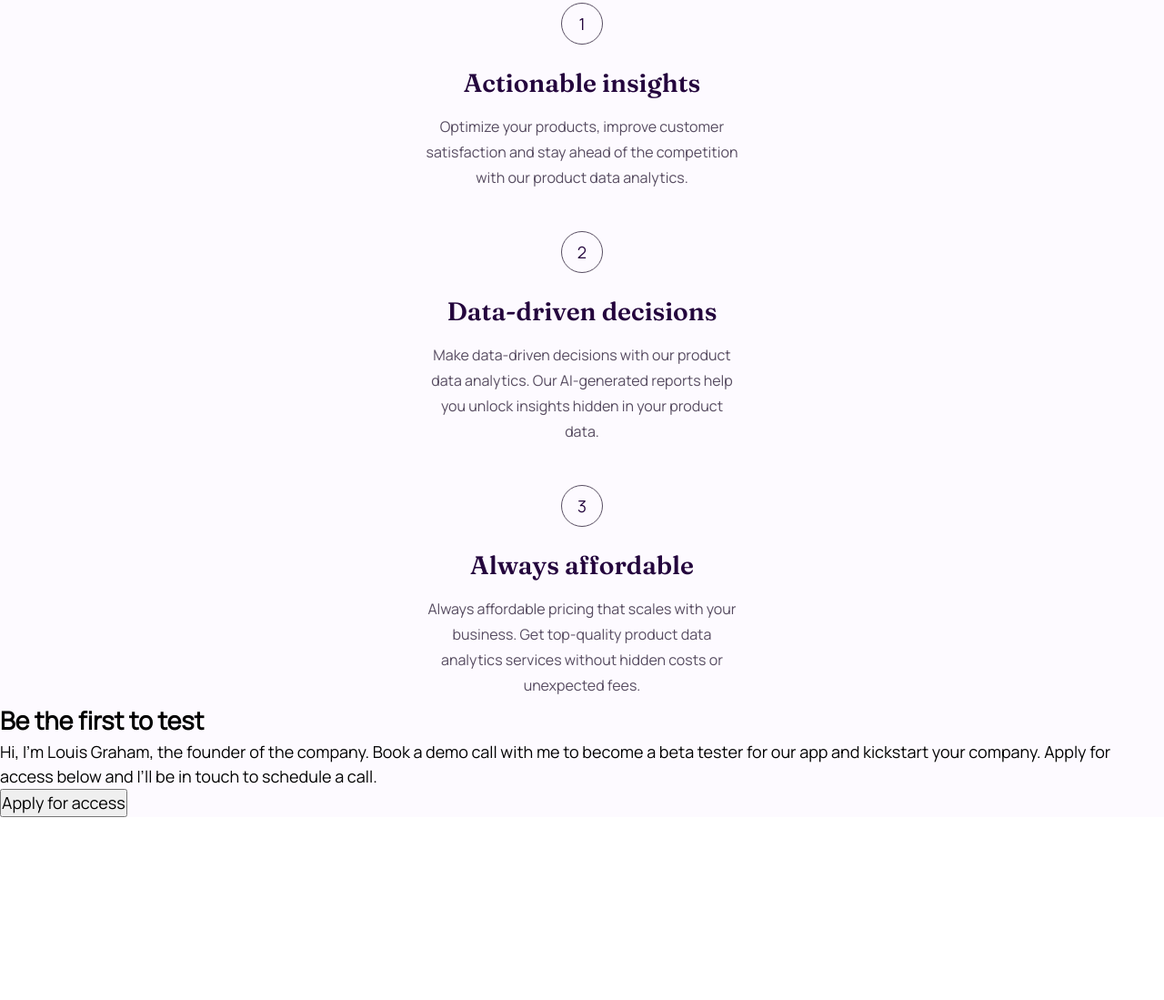
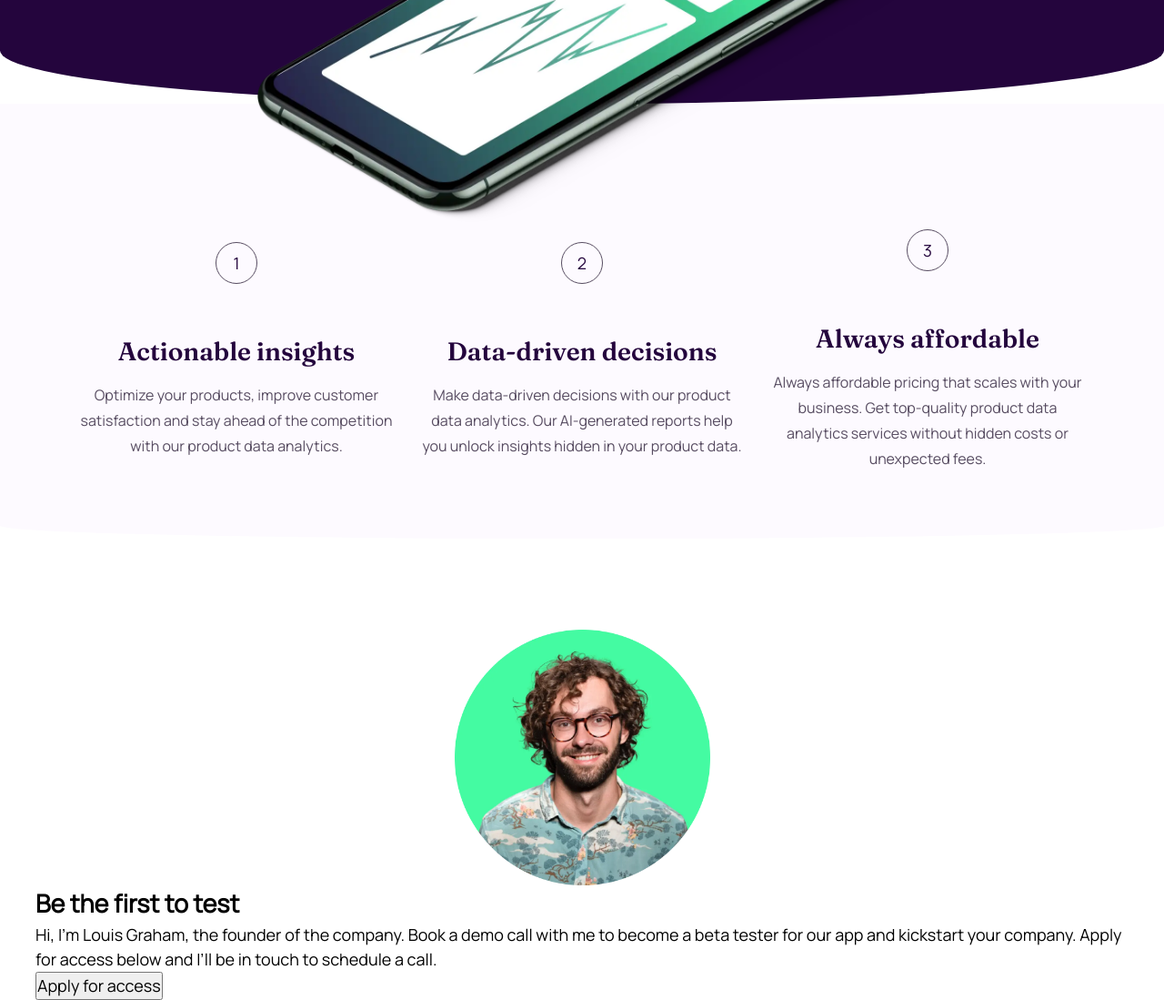
Before and after one commit to tunde-james/workit-landing-page, a plain HTML site: page workit-landing-page/index.html in a window 1280 px wide. Shown: the part 616-1715 px from the top of the page at 91% size. Before the commit the page ends 1514 px from the top, so only its background shows below. Drawn offline with Linux system fonts and the light colour scheme.

Commit message:
Style the benefit section for mobile, tablet, and desktop

```diff
--- a/workit-landing-page/index.html
+++ b/workit-landing-page/index.html
@@ -49,67 +49,55 @@
       </div>
     </header>
 
-    <main class="main">
-      <div class="container">
+    <main>
+      <div class="container main">
         <ol class="workit-benefits">
           <li class="workit-benefitItem">
+            <p class="benefit-number">1</p>
+            <div class="benefit-info">
               <h3 class="benefit-title">Actionable insights</h3>
-            <p>
+              <p class="benefit-description">
                 Optimize your products, improve customer satisfaction and stay
                 ahead of the competition with our product data analytics.
               </p>
+            </div>
           </li>
 
           <li class="workit-benefitItem">
+            <p class="benefit-number">2</p>
+            <div class="benefit-info">
               <h3 class="benefit-title">Data-driven decisions</h3>
-            <p>
+              <p class="benefit-description">
                 Make data-driven decisions with our product data analytics. Our
                 AI-generated reports help you unlock insights hidden in your
                 product data.
               </p>
+            </div>
           </li>
 
           <li class="workit-benefitItem">
+            <p class="benefit-number">3</p>
+            <div class="benefit-info">
               <h3 class="benefit-title">Always affordable</h3>
-            <p>
+              <p class="benefit-description">
                 Always affordable pricing that scales with your business. Get
                 top-quality product data analytics services without hidden costs
                 or unexpected fees.
               </p>
+            </div>
           </li>
         </ol>
-
-        <!-- <div>
-          <p class="point-number">1</p>
-          <h3>Actionable insights</h3>
-          <p>
-            Optimize your products, improve customer satisfaction and stay ahead
-            of the competition with our product data analytics.
-          </p>
-        </div> -->
-
-        <!-- <div>
-          <p>2</p>
-          <h3>Data-driven decisions</h3>
-          <p>
-            Make data-driven decisions with our product data analytics. Our
-            AI-generated reports help you unlock insights hidden in your product
-            data.
-          </p>
-        </div> -->
-        <!--
-        <div>
-          <p>2</p>
-          <h3>Always affordable</h3>
-          <p>
-            Always affordable pricing that scales with your business. Get
-            top-quality product data analytics services without hidden costs or
-            unexpected fees.
-          </p>
-        </div> -->
       </div>
 
-      <div>
+      <section>
+        <div class="container test-workit">
+          <img
+            src="./assets/images/image-founder.webp"
+            alt="workit founder"
+            class="workit-founder"
+          />
+
+          <div class="">
             <h2>Be the first to test</h2>
             <p>
               Hi, I'm Louis Graham, the founder of the company. Book a demo call
@@ -119,6 +107,8 @@
             </p>
             <button>Apply for access</button>
           </div>
+        </div>
+      </section>
     </main>
   </body>
 </html>
--- a/workit-landing-page/styles/index.css
+++ b/workit-landing-page/styles/index.css
@@ -26,7 +26,6 @@ a {
 }
 
 .header {
-  background-image: url('');
   background-color: var(--dark-purple);
   color: var(--color-white);
   height: 481px;
@@ -94,6 +93,13 @@ a {
   padding-inline: 24px;
 }
 
+.hero .btn-primary:hover,
+.hero .btn-primary:active {
+  background-color: transparent;
+  color: var(--light-green);
+  border: 1px solid var(--light-green);
+}
+
 .hero .hero-image {
   width: 292px;
   height: 168px;
@@ -102,8 +108,8 @@ a {
 
 .main {
   background-color: var(--ghost-white);
-  padding-block-start: 69px;
-  overflow: visible;
+  padding-block: 69px;
+  border-radius: 50% 50% 50% 50% / 0% 0% 3% 3%;
 }
 
 .workit-benefits {
@@ -117,7 +123,17 @@ a {
   margin-block-start: 69px;
 }
 
-.workit-benefitItem:before {
+.workit-benefitItem {
+  counter-increment: item;
+  margin-bottom: 5px;
+  display: flex;
+  flex-direction: column;
+  justify-content: center;
+  align-items: center;
+  text-align: center;
+}
+
+.benefit-number {
   display: flex;
   justify-content: center;
   align-items: center;
@@ -130,16 +146,6 @@ a {
   margin-block-end: 24px;
 }
 
-.workit-benefitItem {
-  counter-increment: item;
-  margin-bottom: 5px;
-  display: flex;
-  flex-direction: column;
-  justify-content: center;
-  align-items: center;
-  text-align: center;
-}
-
 .benefit-title {
   font-family: var(--font-fraunces);
   font-size: 1.75rem;
@@ -149,8 +155,7 @@ a {
   margin-block-end: 16px;
 }
 
-.workit-benefitItem p {
-  width: 343px;
+.benefit-description {
   text-align: center;
   font-family: var(--font-manrope);
   font-size: 1rem;
@@ -158,9 +163,105 @@ a {
   line-height: 28px;
 }
 
+.test-workit {
+  display: flex;
+  flex-direction: column;
+  align-items: center;
+  justify-content: center;
+  padding-block-start: 100px;
+}
+
+.workit-founder {
+  width: 281px;
+  height: 281px;
+}
+
 @media (min-width: 768px) {
-  .hero-image {
-    width: 715px;
-    height: 427px;
+  .header {
+    height: 540px;
+    border-radius: 10% 10% 50% 50% / 0% 0% 8% 8%;
+  }
+
+  .container {
+    padding-inline: 39px;
+  }
+
+  .hero .hero-image {
+    width: 479px;
+    height: 286px;
+  }
+
+  .hero .hero-caption {
+    max-width: 573px;
+    font-size: 3.75rem;
+    line-height: 60px;
+    margin-block-start: 56px;
+  }
+
+  .workit-benefits {
+    margin-block-start: 109px;
+  }
+
+  .workit-benefitItem {
+    flex-direction: row;
+    gap: 32px;
+  }
+
+  .benefit-info {
+    max-width: 493px;
+    text-align: left;
+  }
+
+  .benefit-description {
+    text-align: left;
   }
 }
+
+@media (min-width: 1024px) {
+  .header {
+    height: 730px;
+    border-radius: 10% 10% 50% 50% / 0% 0% 8% 8%;
+  }
+
+  .navbar .btn-secondary {
+    font-size: 1.125rem;
+  }
+
+  .hero .hero-caption {
+    max-width: 635px;
+    font-size: 5rem;
+    line-height: 80px;
+    margin-block-start: 58px;
+  }
+
+  .hero .btn-primary {
+    font-size: 1.125rem;
+    letter-spacing: -0.18px;
+    padding-block: 16px;
+    padding-inline: 32px;
+  }
+
+  .hero .hero-image {
+    width: 715px;
+    height: 472px;
+  }
+
+  .workit-benefits {
+    flex-direction: row;
+    gap: 26px;
+    margin-block-start: 69px;
+  }
+
+  .workit-benefitItem {
+    flex-direction: column;
+  }
+
+  .benefit-info {
+    max-width: 354px;
+    text-align: center;
+  }
+
+  .benefit-description {
+    text-align: center;
+  }
+}
```
Lines whose indentation alone changed are shown as unchanged.
